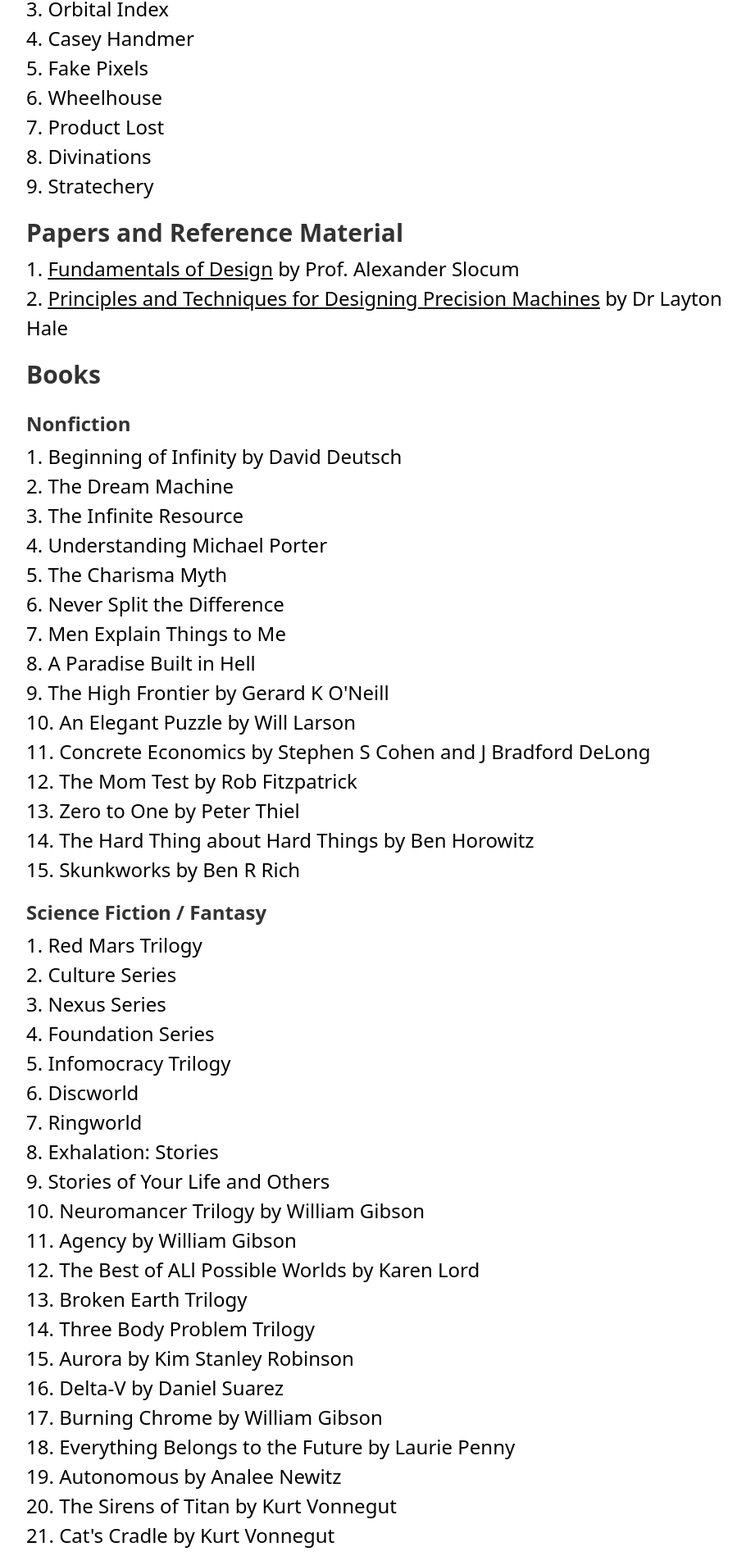
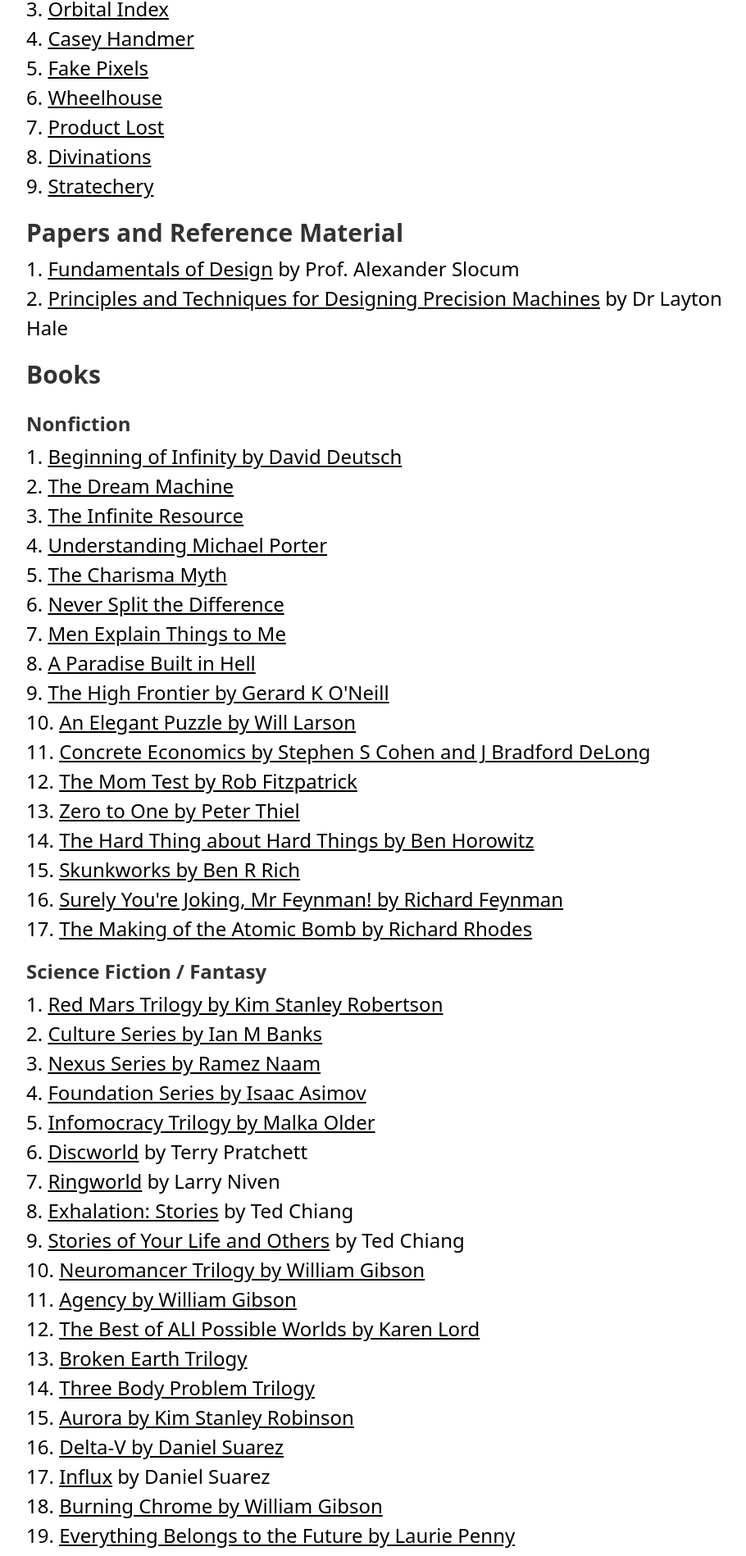
Before and after one commit to nick-parker/nickparkerco, a Next.js app: page /info-diet in a window 1280 px wide. Shown: the part 693-2591 px from the top of the page at 82% size, without its empty margins (160-1070 px from the left). Built offline with nearby package versions, Linux system fonts and the light colour scheme.

Commit message:
Add links to info-diet

```diff
--- a/pages/info-diet.js
+++ b/pages/info-diet.js
@@ -1,4 +1,3 @@
-import Nav from '../components/nav'
 import BasicPage from '../components/basic-page'
 import Head from 'next/head'
 
@@ -13,22 +12,21 @@
     <div className="text-left sm:text-xl md:text-2xl px-8">
         This is my best-attempt at cataloguing where the info in my head comes from. Most of it's imported you know.
         <h2 className="section-header">Chats</h2>
-        I keep <a href="https://theprepared.org/">The Prepared</a> subscriber Slack and <a href="https://www.interintellect.com/">InterIntellect</a> Mattermost
-        open most of the time.
+        I keep <a href="https://theprepared.org/">The Prepared</a> subscriber Slack open most of the time, and my DMs are open on <a href="https://twitter.com/NickParkerPrint">Twitter</a>
         <h2 className="section-header">Aggregators</h2>
         I read Twitter, HackerNews, and Reddit in that order, and I have a growing list of Google Alerts for topics that interest me. Google Alerts
         are under-rated.
         <h2 className="section-header">Blogs and Newsletters</h2>
         <ul>
-            <li>The Prepared</li>
-            <li>The Diff</li>
-            <li>Orbital Index</li>
-            <li>Casey Handmer</li>
-            <li>Fake Pixels</li>
-            <li>Wheelhouse</li>
-            <li>Product Lost</li>
-            <li>Divinations</li>
-            <li>Stratechery</li>
+            <li><a href="https://theprepared.org/">The Prepared</a></li>
+            <li><a href="https://diff.substack.com/">The Diff</a></li>
+            <li><a href="https://orbitalindex.com/">Orbital Index</a></li>
+            <li><a href="http://www.caseyhandmer.com/">Casey Handmer</a></li>
+            <li><a href="https://fakepixels.com/">Fake Pixels</a></li>
+            <li><a href="https://wheelhouse.substack.com/">Wheelhouse</a></li>
+            <li><a href="https://hipcityreg.substack.com/">Product Lost</a></li>
+            <li><a href="https://divinations.substack.com/">Divinations</a></li>
+            <li><a href="https://stratechery.com/">Stratechery</a></li>
         </ul>
         <h2 className="section-header">Papers and Reference Material</h2>
         <ul>
@@ -38,47 +36,52 @@
         <h2 className="section-header">Books</h2>
         <h3 className="section-header sm:text-xl md:text-2xl">Nonfiction</h3>
         <ul>
-            <li>Beginning of Infinity by David Deutsch</li>
-            <li>The Dream Machine</li>
-            <li>The Infinite Resource</li>
-            <li>Understanding Michael Porter</li>
-            <li>The Charisma Myth</li>
-            <li>Never Split the Difference</li>
-            <li>Men Explain Things to Me</li>
-            <li>A Paradise Built in Hell</li>
-            <li>The High Frontier by Gerard K O'Neill</li>
-            <li>An Elegant Puzzle by Will Larson</li>
-            <li>Concrete Economics by Stephen S Cohen and J Bradford DeLong</li>
-            <li>The Mom Test by Rob Fitzpatrick</li>
-            <li>Zero to One by Peter Thiel</li>
-            <li>The Hard Thing about Hard Things by Ben Horowitz</li>
-            <li>Skunkworks by Ben R Rich</li>
+            <li><a href="https://www.amazon.com/Beginning-Infinity-Explanations-Transform-World/dp/0143121359">Beginning of Infinity by David Deutsch</a></li>
+            <li><a href="https://www.amazon.com/Dream-Machine-M-Mitchell-Waldrop/dp/1732265119">The Dream Machine</a></li>
+            <li><a href="https://www.amazon.com/Infinite-Resource-Power-Finite-Planet/dp/161168255X">The Infinite Resource</a></li>
+            <li><a href="https://www.amazon.com/Understanding-Michael-Porter-Essential-Competition-ebook/dp/B005OVTMAY">Understanding Michael Porter</a></li>
+            <li><a href="https://www.amazon.com/Charisma-Myth-Science-Personal-Magnetism-ebook/dp/B005GSZZ24">The Charisma Myth</a></li>
+            <li><a href="https://www.amazon.com/Never-Split-Difference-Negotiating-Depended-ebook/dp/B014DUR7L2">Never Split the Difference</a></li>
+            <li><a href="https://www.amazon.com/Men-Explain-Things-Rebecca-Solnit-ebook/dp/B00IWGQ8PU">Men Explain Things to Me</a></li>
+            <li><a href="https://www.amazon.com/Paradise-Built-Hell-Extraordinary-Communities-ebook/dp/B003XQEVLM">A Paradise Built in Hell</a></li>
+            <li><a href="https://www.amazon.com/High-Frontier-Human-Colonies-Space/dp/1686872720">The High Frontier by Gerard K O'Neill</a></li>
+            <li><a href="https://www.amazon.com/Elegant-Puzzle-Systems-Engineering-Management-ebook/dp/B07QYCHJ7V">An Elegant Puzzle by Will Larson</a></li>
+            <li><a href="https://www.amazon.com/Concrete-Economics-Hamilton-Approach-Economic/dp/1422189813">Concrete Economics by Stephen S Cohen and J Bradford DeLong</a></li>
+            <li><a href="https://www.amazon.com/Mom-Test-customers-business-everyone-ebook/dp/B01H4G2J1U">The Mom Test by Rob Fitzpatrick</a></li>
+            <li><a href="https://www.amazon.com/Zero-One-Notes-Startups-Future-ebook/dp/B00J6YBOFQ">Zero to One by Peter Thiel</a></li>
+            <li><a href="https://www.amazon.com/Hard-Thing-About-Things-Building-ebook/dp/B00DQ845EA">The Hard Thing about Hard Things by Ben Horowitz</a></li>
+            <li><a href="https://www.amazon.com/Skunk-Works-Personal-Memoir-Lockheed-ebook/dp/B00A2DIW3C">Skunkworks by Ben R Rich</a></li>
+            <li><a href="https://www.amazon.com/Surely-Youre-Joking-Mr-Feynman-ebook/dp/B003V1WXKU">Surely You're Joking, Mr Feynman! by Richard Feynman</a></li>
+            <li><a href="https://www.amazon.com/Making-Atomic-Bomb-Richard-Rhodes-ebook/dp/B008TRU7SQ">The Making of the Atomic Bomb by Richard Rhodes</a></li>
         </ul>
         <h3 className="section-header sm:text-xl md:text-2xl">Science Fiction / Fantasy</h3>
         <ul>
-            <li>Red Mars Trilogy</li>
-            <li>Culture Series</li>
-            <li>Nexus Series</li>
-            <li>Foundation Series</li>
-            <li>Infomocracy Trilogy</li>
-            <li>Discworld</li>
-            <li>Ringworld</li>
-            <li>Exhalation: Stories</li>
-            <li>Stories of Your Life and Others</li>
-            <li>Neuromancer Trilogy by William Gibson</li>
-            <li>Agency by William Gibson</li>
-            <li>The Best of ALl Possible Worlds by Karen Lord</li>
-            <li>Broken Earth Trilogy</li>
-            <li>Three Body Problem Trilogy</li>
-            <li>Aurora by Kim Stanley Robinson</li>
-            <li>Delta-V by Daniel Suarez</li>
-            <li>Burning Chrome by William Gibson</li>
-            <li>Everything Belongs to the Future by Laurie Penny</li>
-            <li>Autonomous by Analee Newitz</li>
-            <li>The Sirens of Titan by Kurt Vonnegut</li>
-            <li>Cat's Cradle by Kurt Vonnegut</li>
-            <li>The Martian by Andy Weir</li>
-            <li>Dune series by Frank Herbert</li>
+            <li><a href="https://www.amazon.com/Red-Mars-Trilogy-Book-ebook/dp/B000QCS914">Red Mars Trilogy by Kim Stanley Robertson</a></li>
+            <li><a href="https://www.amazon.com/Player-Games-Culture-Novel-Book-ebook/dp/B002WM3HC2">Culture Series by Ian M Banks</a></li>
+            <li><a href="https://www.amazon.com/Nexus-Trilogy-Book-1-ebook/dp/B00TOZI7FM">Nexus Series by Ramez Naam</a></li>
+            <li><a href="https://www.amazon.com/Foundation-Isaac-Asimov-ebook/dp/B000FC1PWA">Foundation Series by Isaac Asimov</a></li>
+            <li><a href="https://www.amazon.com/Infomocracy-Book-One-Centenal-Cycle-ebook/dp/B0151U75ME">Infomocracy Trilogy by Malka Older</a></li>
+            <li><a href="https://www.amazon.com/Color-Magic-Novel-Discworld-ebook/dp/B000W9399S">Discworld</a> by Terry Pratchett</li>
+            <li><a href="https://www.amazon.com/Ringworld-Larry-Niven-ebook/dp/B01513ZIL6">Ringworld</a> by Larry Niven</li>
+            <li><a href="https://www.amazon.com/Exhalation-Stories-Ted-Chiang-ebook/dp/B07GD46PQZ">Exhalation: Stories</a> by Ted Chiang</li>
+            <li><a href="https://www.amazon.com/Exhalation-Stories-Ted-Chiang-ebook/dp/B07GD46PQZ">Stories of Your Life and Others</a> by Ted Chiang</li>
+            <li><a href="https://www.amazon.com/Neuromancer-Sprawl-Trilogy-William-Gibson-ebook/dp/B000O76ON6">Neuromancer Trilogy by William Gibson</a></li>
+            <li><a href="https://www.amazon.com/Agency-William-Gibson-ebook/dp/B072NXSB14">Agency by William Gibson</a></li>
+            <li><a href="https://www.amazon.com/Best-All-Possible-Worlds-Novel-ebook/dp/B009CE5Z2I">The Best of ALl Possible Worlds by Karen Lord</a></li>
+            <li><a href="https://www.amazon.com/Fifth-Season-Broken-Earth-Book-ebook/dp/B00H25FCSQ">Broken Earth Trilogy</a></li>
+            <li><a href="https://www.amazon.com/Three-Body-Problem-Remembrance-Earths-Past-ebook/dp/B00IQO403K">Three Body Problem Trilogy</a></li>
+            <li><a href="https://www.amazon.com/Aurora-Kim-Stanley-Robinson-ebook/dp/B00NERQRPI">Aurora by Kim Stanley Robinson</a></li>
+            <li><a href="https://www.amazon.com/Delta-v-Daniel-Suarez-ebook/dp/B07FLX8V84">Delta-V by Daniel Suarez</a></li>
+            <li><a href="https://www.amazon.com/Influx-Daniel-Suarez-ebook/dp/B00DMCPOBI">Influx</a> by Daniel Suarez</li>
+            <li><a href="https://www.amazon.com/Burning-Chrome-William-Gibson-ebook/dp/B00ICMWZH4">Burning Chrome by William Gibson</a></li>
+            <li><a href="https://www.amazon.com/Everything-Belongs-Future-Laurie-Penny-ebook/dp/B01BBX5WFM">Everything Belongs to the Future by Laurie Penny</a></li>
+            <li><a href="https://www.amazon.com/Autonomous-Novel-Annalee-Newitz-ebook/dp/B01N4P14CI">Autonomous by Analee Newitz</a></li>
+            <li><a href="https://www.amazon.com/Sirens-Titan-Novel-Kurt-Vonnegut-ebook/dp/B0012RMVCK">The Sirens of Titan by Kurt Vonnegut</a></li>
+            <li><a href="https://www.amazon.com/Cats-Cradle-Novel-Kurt-Vonnegut-ebook/dp/B000SEH13C">Cat's Cradle by Kurt Vonnegut</a></li>
+            <li><a href="https://www.amazon.com/Martian-Novel-Andy-Weir-ebook/dp/B00EMXBDMA">The Martian by Andy Weir</a></li>
+            <li><a href="https://www.amazon.com/Dune-Frank-Herbert-ebook/dp/B00B7NPRY8">Dune series by Frank Herbert</a></li>
+            <li><a href="https://www.amazon.com/Revelation-Space-Inhibitor-Trilogy-Book-ebook/dp/B0819W19WD">Revelation Space by Alastair Reynolds</a></li>
+            <li><a href="https://www.amazon.com/Unit-Ninni-Holmqvist-ebook/dp/B002CFQ6UO">The Unit by Ninni Holmqvist</a></li>
         </ul>
     </div>
     </BasicPage>
```
